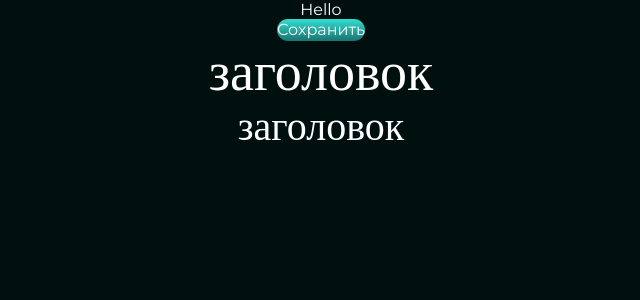
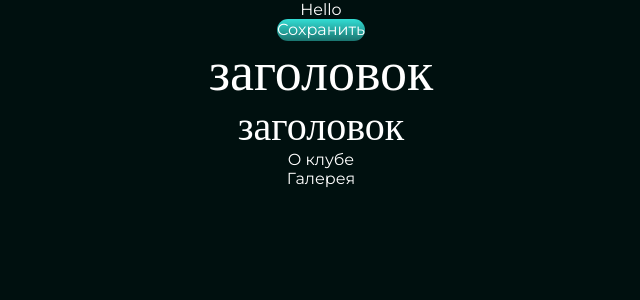
Before and after one commit to Nasty-Litvin/fitness, a React (Vite) app: page / in a window 1280 px wide. Shown: the top 300 px of the page, without its empty margins (319-959 px from the left). Built offline with nearby package versions, Linux system fonts and the light colour scheme; a web font is replaced by a local one.

Commit message:
Add changes in the menu

```diff
--- a/src/App.tsx
+++ b/src/App.tsx
@@ -1,16 +1,20 @@
+import Button from './components/Button/Button';
+import Menu from './components/Menu/Menu';
+import Title from './components/Title/Title';
+import menuData from "./data/menuHeader.json"
+
 import './App.scss';
-import Button from './components/Button/Button';
-import Title from './components/Title/Title';
 
 function App() {
   const text = "Сохранить"
-
+  const menu = menuData?.data;
   return (
     <>
       <div>Hello</div>
       <Button text={text} />
       <Title title="заголовок" style={{fontSize: '54px'}} level={1} />
       <Title title="заголовок" style={{fontSize: '40px'}} level={2} />
+      <Menu menu={menu} />
     </>
   )
 }
--- a/src/components/Menu/Menu.tsx
+++ b/src/components/Menu/Menu.tsx
@@ -1,16 +1,21 @@
 import MenuItem from "../MenuItem/MenuItem";
+
 import "./style.scss";
 
 export interface MenuItemProps {
+    menu: string[];
     className?: string;
     style?: React.CSSProperties;
 }
 
-const Menu = () => {
+const Menu = ({menu}: MenuItemProps) => {
+
     return (
         <nav className="menu">
             <ul className="menu-list">
-                <MenuItem content="О клубе"/>
+               {
+                menu.map((item) => <MenuItem content={item} />)
+               }
             </ul>
         </nav>
      );
--- /dev/null
+++ b/src/data/menuHeader.json
@@ -0,0 +1,5 @@
+{
+    "data": [
+        "О клубе", "Галерея"
+    ]
+}
```
